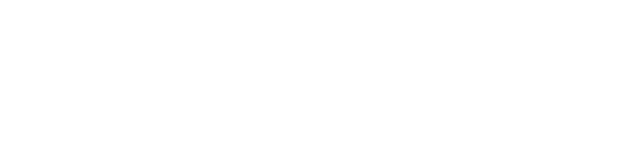
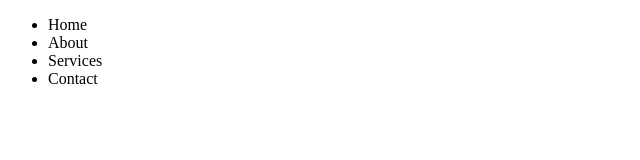
Before and after one commit to mern-miraz/my-first-repo, a plain HTML site: page index.html in a window 1280 px wide. Shown: the whole page, without its empty margins (0-640 px from the left). Drawn offline with Linux system fonts and the light colour scheme.

Commit message:
added navbar

```diff
--- a/index.html
+++ b/index.html
@@ -5,5 +5,14 @@
     <meta name="viewport" content="width=device-width, initial-scale=1.0" />
     <title>My First Repo</title>
   </head>
-  <body></body>
+  <body>
+    <div>
+      <ul>
+        <li>Home</li>
+        <li>About</li>
+        <li>Services</li>
+        <li>Contact</li>
+      </ul>
+    </div>
+  </body>
 </html>
```
